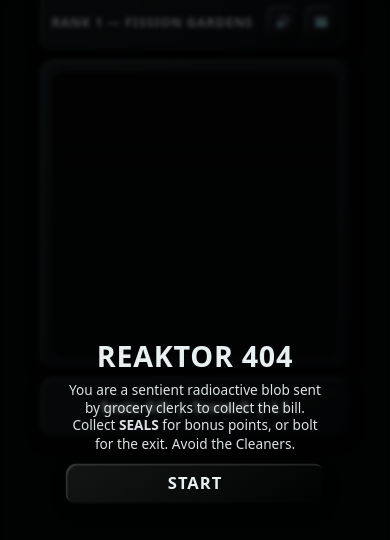
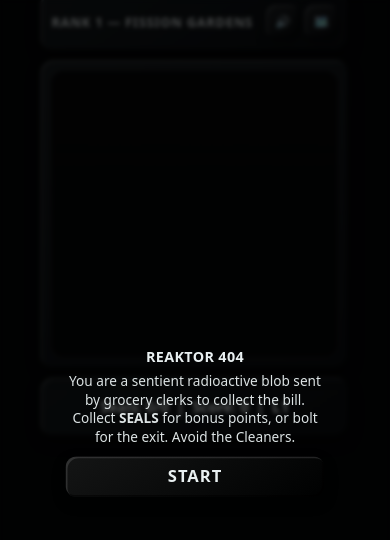
Before and after one commit to ironsignalworks/reaktor404, a plain HTML site: page index.html in a window 390 px wide. Drawn offline with Linux system fonts and the light colour scheme; a web font is replaced by a local one.

Commit message:
Update index.html

```diff
--- a/index.html
+++ b/index.html
@@ -387,7 +387,7 @@ button,.btn,.closebtn{
   .cta:not(.cta--map) .title{
     order:1;
     width:100%;
-    font-size:clamp(24px,8vw,56px);
+    font-size:clamp(14px,4vw,16px);
     line-height:1.05;
     letter-spacing:.025em;
     flex-grow:1;
```
